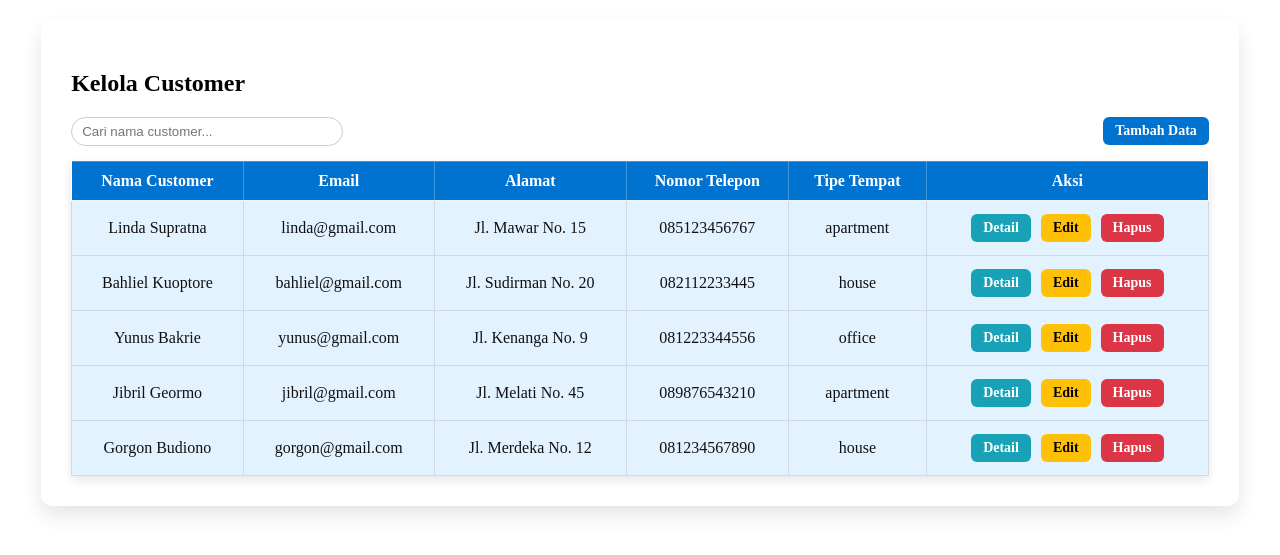
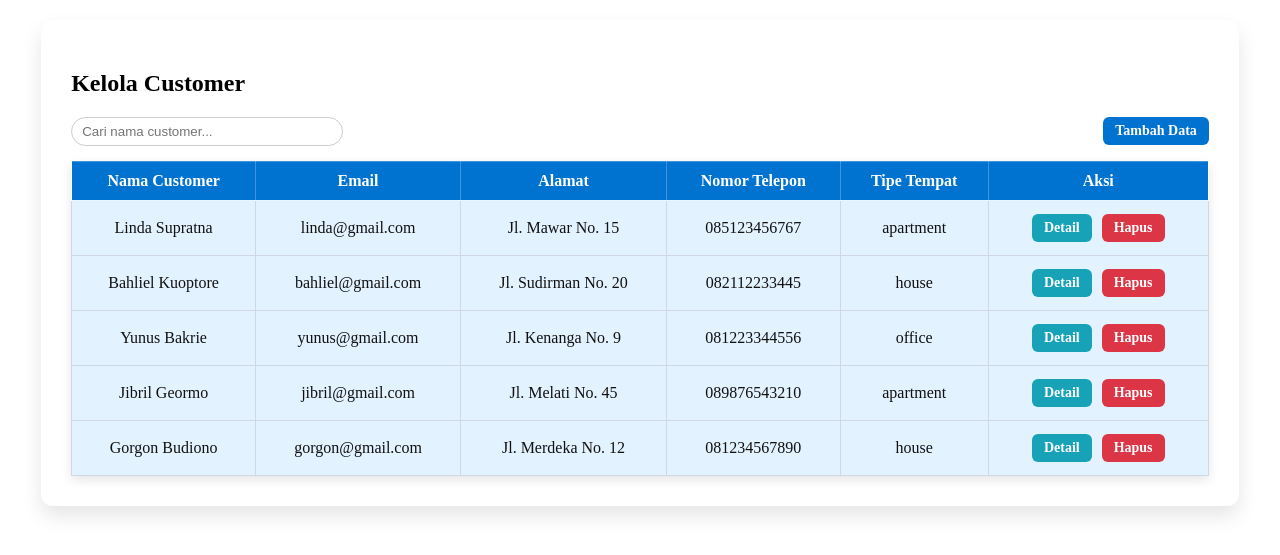
Before and after one commit to Merinkp18/Cleanify, a PHP site: page /Frontend/Admin/customer/customer.php in a window 1280 px wide. Shown: the top 555 px of the page. Run offline with PHP 8.4, Linux system fonts and the light colour scheme; a user stored in the database is signed in; data comes from the database, SQL or seed files in the repository.

Commit message:
Update customer.php

```diff
--- a/Frontend/Admin/customer/customer.php
+++ b/Frontend/Admin/customer/customer.php
@@ -181,7 +181,7 @@ $result = $stmt->get_result();
 
               <td class="td-aksi">
                 <a href="<?= htmlspecialchars($dash) ?>?page=customer_detail&id=<?= (int)$row['id']; ?>" class="btn btn-info btn-sm">Detail</a>
-                <a href="<?= htmlspecialchars($dash) ?>?page=customer_update&id=<?= (int)$row['id']; ?>" class="btn btn-warning btn-sm">Edit</a>
+
                 <a href="<?= htmlspecialchars($dash) ?>?page=customer_delete&id=<?= (int)$row['id']; ?>"
                    onclick="return confirm('Hapus customer ini?');"
                    class="btn btn-danger btn-sm">Hapus</a>
```
